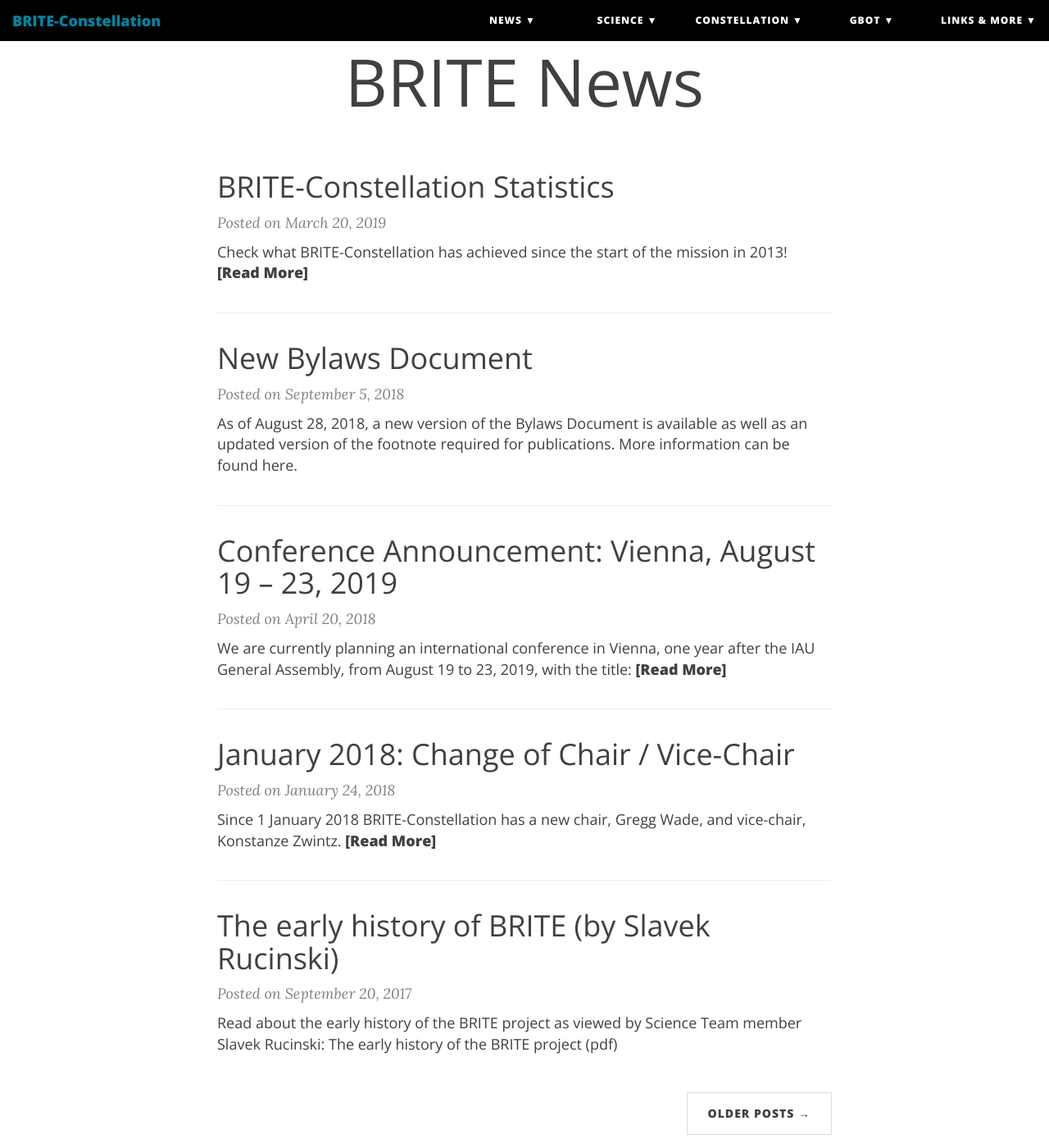
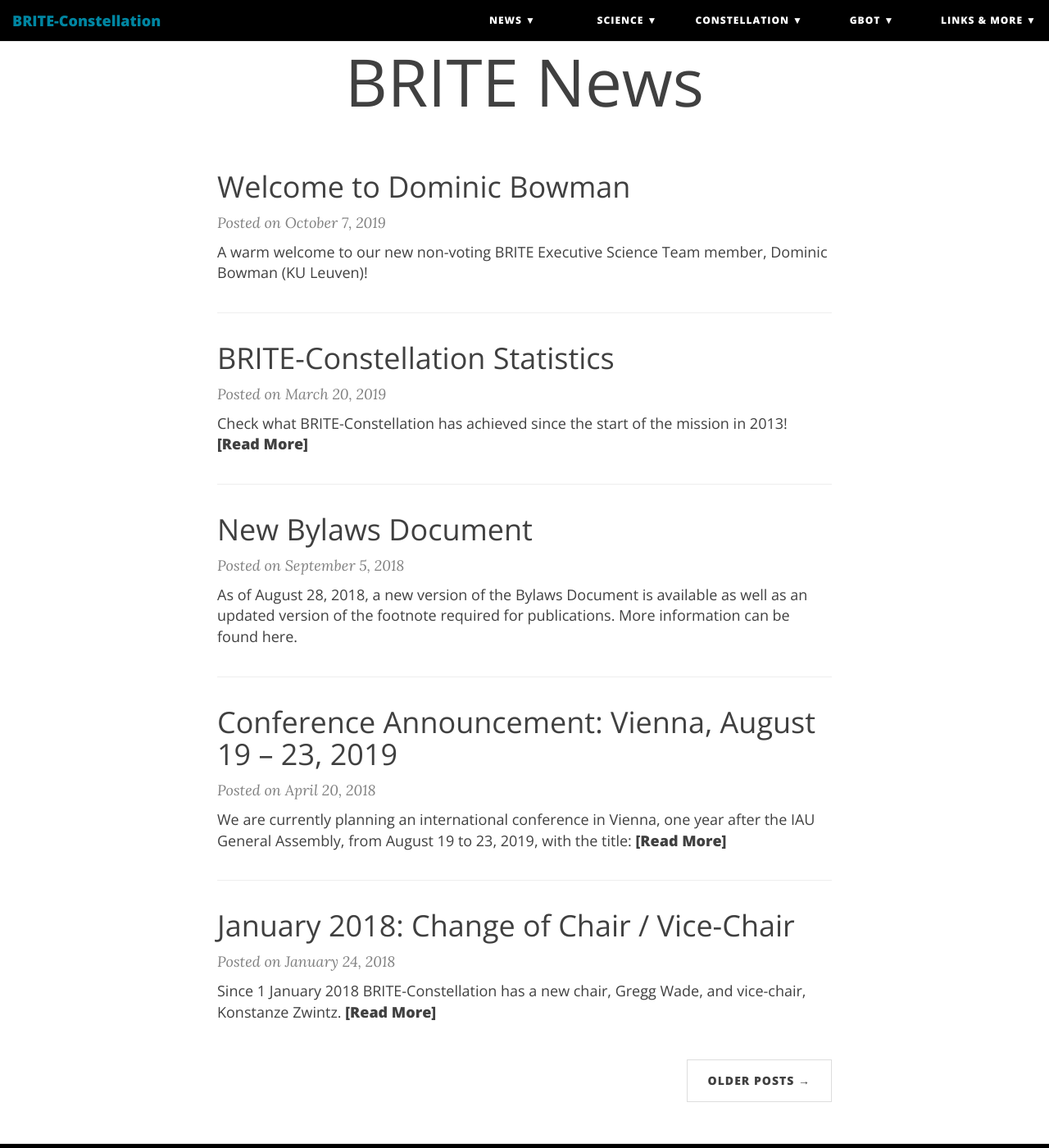
Before and after one commit to StellarAstrophysics-LFU/brite-constellation, a Jekyll site: the page built from brite-news/index.html, in a window 1280 px wide and 1400 px high, scrolled down 285 px. Shown: the whole window at 82% size. Built offline with Jekyll 4.4.1, drawn with Linux system fonts in a browser that asks for light colours; nearby versions of some CDN libraries; the list of posts is cut into pages by our own code.

Commit message:
Adding Dominic Bowman as new BEST member: News post and new name to the list of non-voting members

```diff
--- /dev/null
+++ b/_posts/2019-10-07-DominicBowman.md
@@ -0,0 +1,5 @@
+---
+layout: post
+title: 'Welcome to Dominic Bowman'
+---
+A warm welcome to our new non-voting BRITE Executive Science Team member, Dominic Bowman (KU Leuven)!
--- a/constellation/management.md
+++ b/constellation/management.md
@@ -28,8 +28,9 @@
 
 
 
-**Non-voting BEST members in alphabetical order (as of December 2017)**
+**Non-voting BEST members in alphabetical order (as of October 2019)**
 - Dietrich Baade
+- Dominic Bowman
 - Jadwiga Daszynska-Daszkiewicz
 - Catherine Lovekin
 - Jaymie Matthews
```
